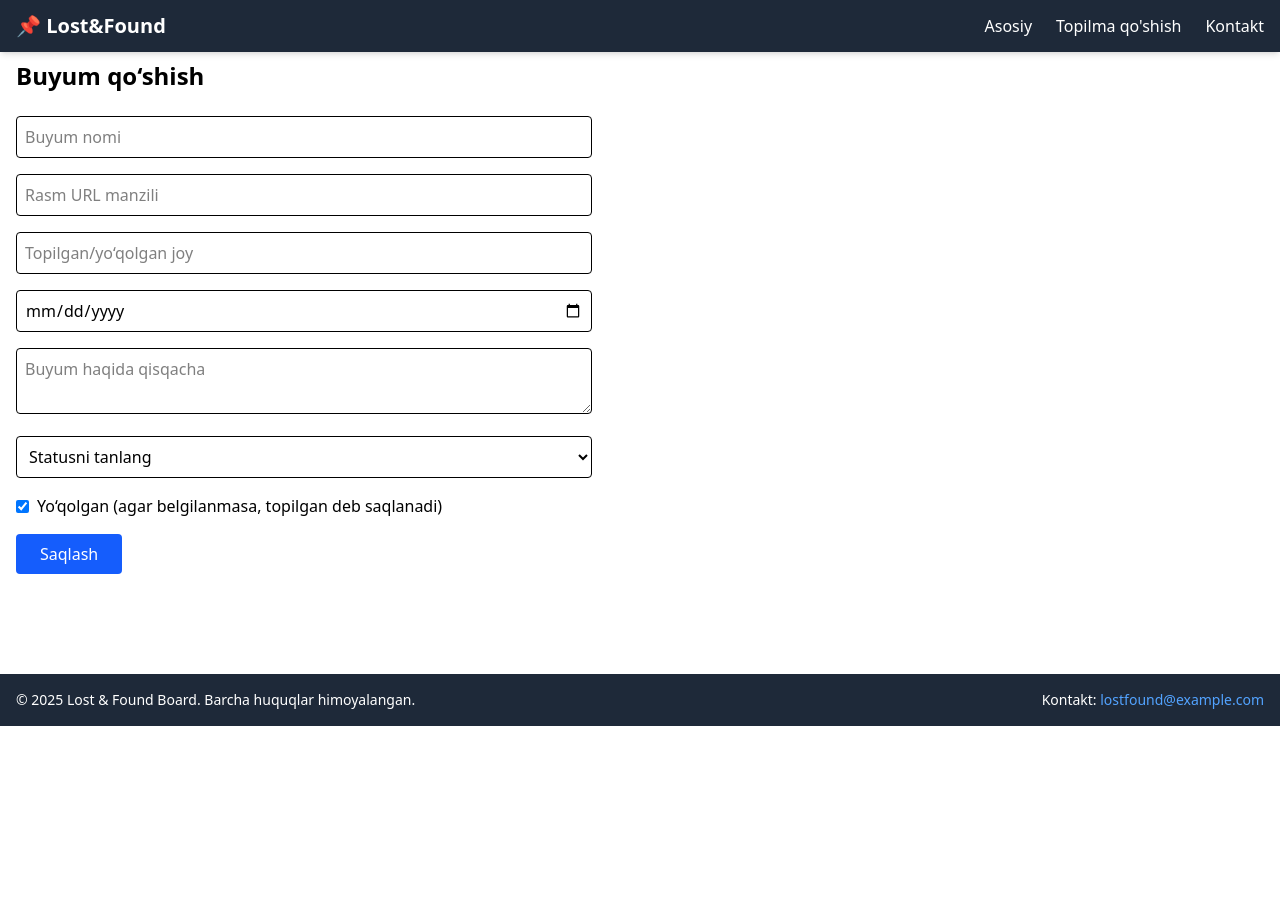
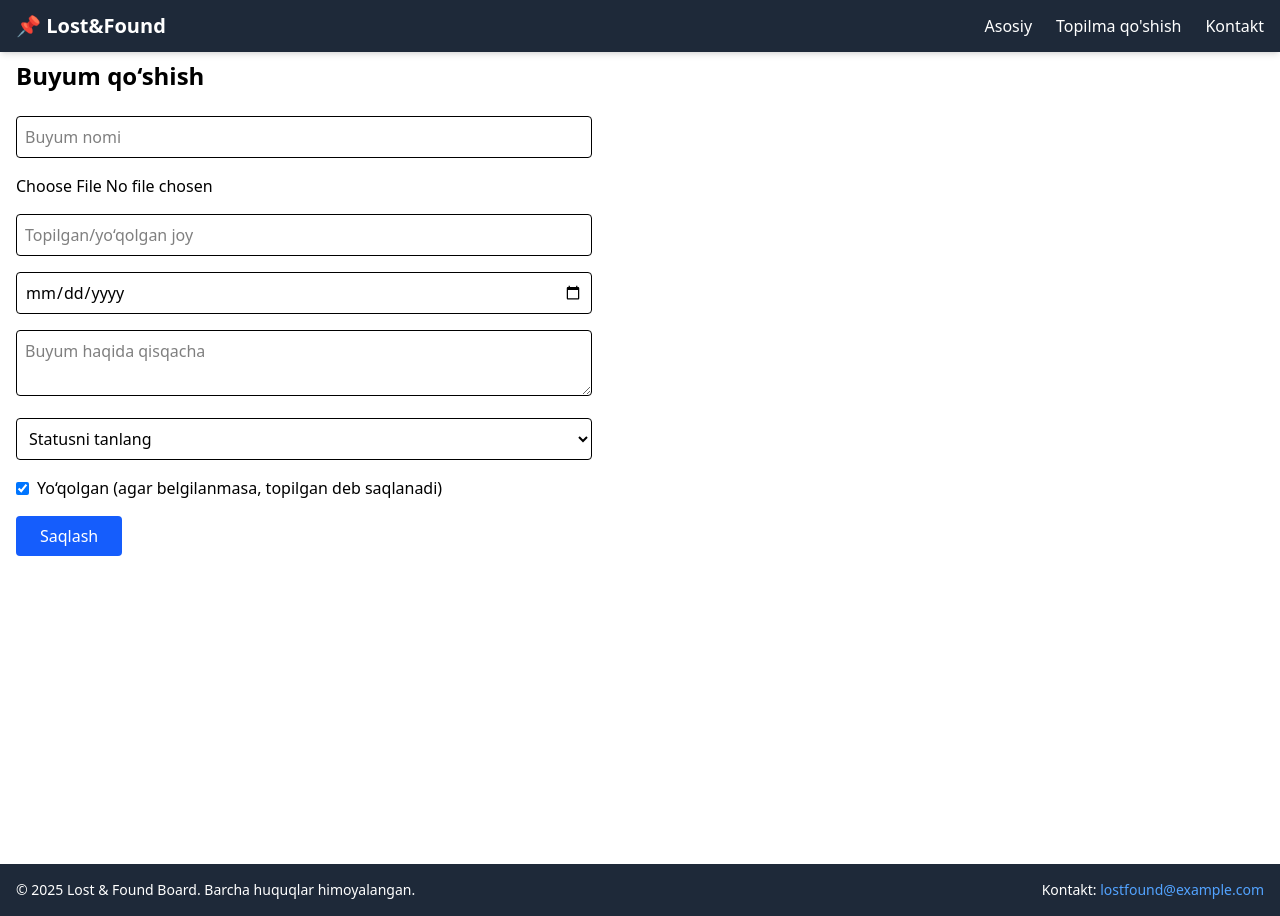
Before and after one commit to abdusattorovJaloliddin/lost-found, a React (Vite) app: page /home/additem in a window 1280 px wide. Before the commit the page ends 800 px from the top, so only its background shows below. Built offline with nearby package versions, Linux system fonts and the light colour scheme.

Commit message:
image prewiew

```diff
--- a/src/components/layout/index.tsx
+++ b/src/components/layout/index.tsx
@@ -9,7 +9,9 @@ function Layout() {
       <main>
         <Outlet/>
       </main>
-      <Footer/>
+      <div className='mt-62'>
+        <Footer/>
+      </div>
     </div>
   )
 }
--- a/src/pages/additem/index.tsx
+++ b/src/pages/additem/index.tsx
@@ -1,4 +1,4 @@
-import  { useState } from 'react';
+import { useState } from 'react';
 import { useNavigate } from 'react-router-dom';
 import axios from 'axios';
 
@@ -22,7 +22,6 @@ function AddItemPage() {
       [name]: type === 'checkbox' ? checked : value,
     }));
   };
-
   const handleSubmit = async (e: React.FormEvent<HTMLFormElement>) => {
     e.preventDefault();
     try {
@@ -33,7 +32,6 @@ function AddItemPage() {
       alert("Buyum qo‘shishda xatolik yuz berdi. Iltimos, qaytadan urinib ko‘ring.");
     }
   };
-
   return (
     <div className="container mx-auto px-4 py-15">
       <h2 className="text-2xl font-bold mb-6">Buyum qo‘shish</h2>
@@ -48,14 +46,25 @@ function AddItemPage() {
           required
         />
         <input
-          type="url"
-          name="avatar"
-          placeholder="Rasm URL manzili"
-          className="w-full border p-2 rounded"
-          value={formData.avatar}
-          onChange={handleChange}
-          required
+          type="file"
+          accept="image/*"
+          onChange={(e) => {
+            const file = e.target.files?.[0];
+            if (file) {
+              const reader = new FileReader();
+              reader.onloadend = () => {
+                setFormData(prev => ({
+                  ...prev,
+                  avatar: reader.result as string,
+                }));
+              };
+              reader.readAsDataURL(file);
+            }
+          }}
         />
+        {formData.avatar && (
+          <img src={formData.avatar} alt="Tanlangan rasm" className="w-32 h-32 object-cover" />
+        )}
         <input
           type="text"
           name="location"
```
